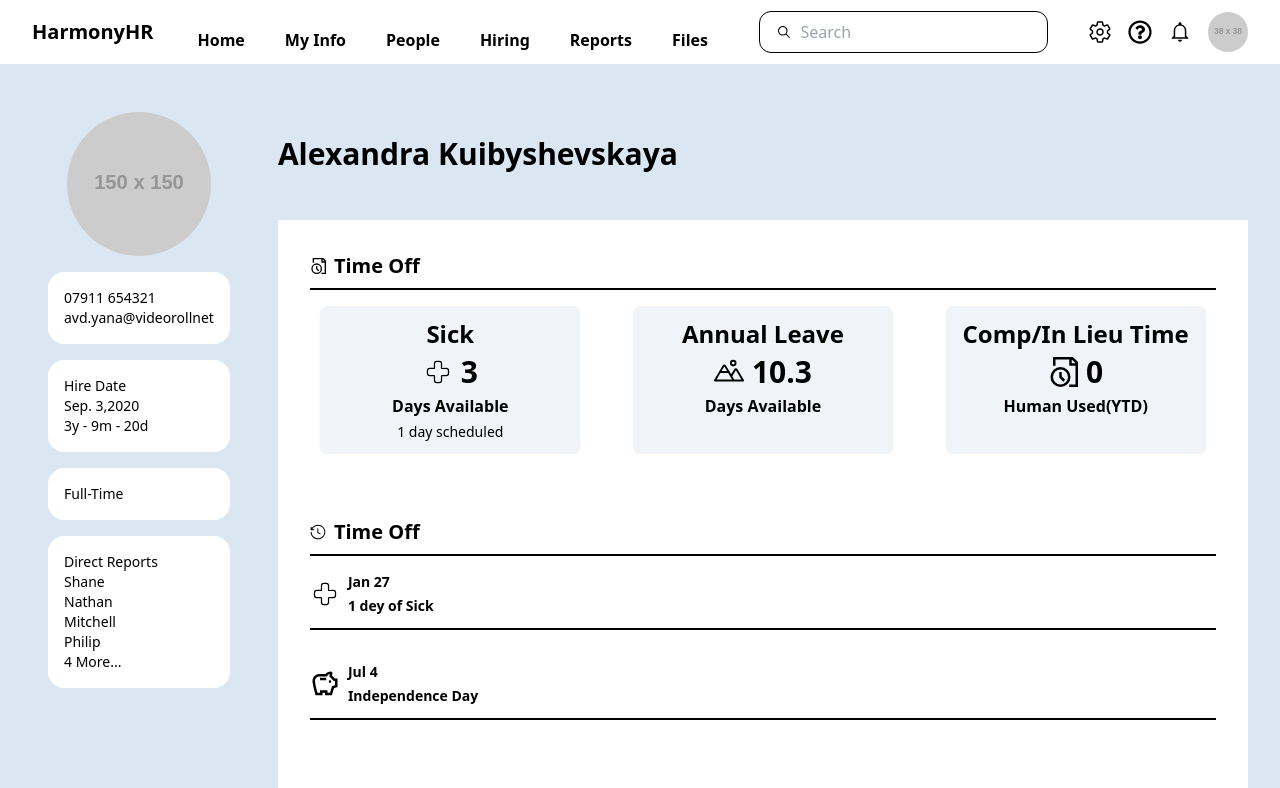
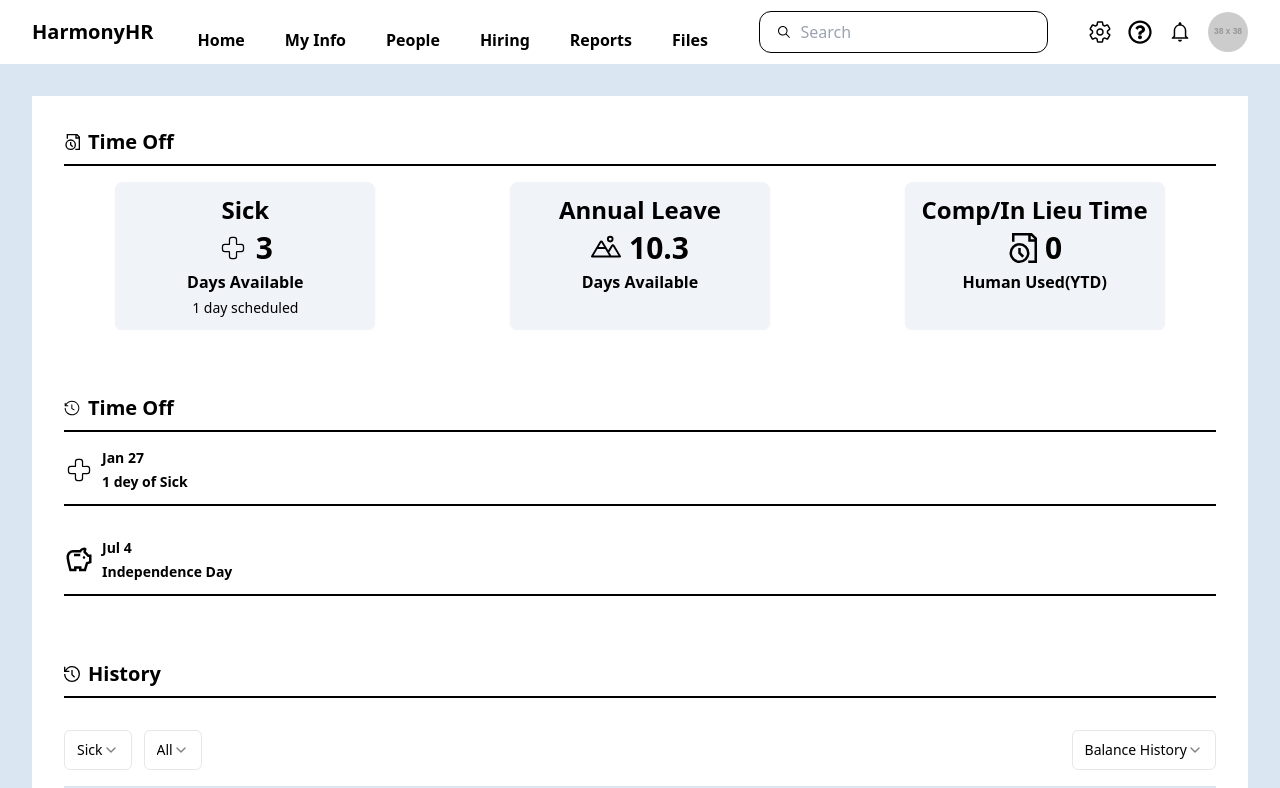
Before and after one commit to IvanOrlovsky/test-hr-tech, a Next.js app: page / in a window 1280 px wide. Shown: the top 788 px of the page. Built offline with nearby package versions, Linux system fonts and the light colour scheme.

Commit message:
Данные пользователя цепляются

```diff
--- a/src/app/page.tsx
+++ b/src/app/page.tsx
@@ -1,35 +1,31 @@
 "use client";
 
-import React from "react";
+import React, { useEffect, useState } from "react";
 import UserProfile from "../components/UserProfile/UserProfile";
 import ProfileHeader from "../components/ProfileHeader/ProfileHeader";
 import NavigationBar from "../components/NavigationBar/NavigationBar";
 import TimeOffSection from "../components/TimeOffSection/TimeOffSection";
 import HistorySection from "../components/HistorySection/HistorySection";
 import UpcomingTimeOff from "@/components/UpcomingTimeOff/UpcomingTimeOff";
+import { useUserProfile } from "@/hooks/useUserProfile";
 
-const user = {
-	name: "Alexandra Kuibyshevskaya",
-	profilePicture: "https://via.placeholder.com/150x150",
-	contacts: [
-		{ type: "phone", value: "07911 654321" },
-		{ type: "email", value: "avd.yana@videorollnet" },
-	],
-	hireDate: "Sep. 3,2020",
-	tenure: "3y - 9m - 20d",
+type UserProfile = {
+	name: string;
+	profilePicture: string;
+	contacts: { type: string; value: string }[];
+	hireDate: string;
+	tenure: string;
 	employmentDetails: {
-		position: "Full-Time",
-		department: "Operations",
-		location: "London, UK",
-	},
-	directReports: [
-		{ name: "Shane" },
-		{ name: "Nathan" },
-		{ name: "Mitchell" },
-		{ name: "Philip" },
-		{ name: "4 More..." },
-	],
+		position: string;
+		department: string;
+		location: string;
 	};
+	directReports: { name: string }[];
+};
+
+const Home: React.FC = () => {
+	const { data, loading, error } = useUserProfile();
+	const [user, setUser] = useState<UserProfile>();
 
 	const history = [
 		{
@@ -46,17 +42,37 @@
 			earnedDays: 3.0,
 			balance: 3.0,
 		},
-	// Add more history entries as needed
 	];
 
-const Home: React.FC = () => (
-	<div className="bg-[#DAE6F2]  min-h-screen">
+	useEffect(() => {
+		if (data && data.myProfile) {
+			setUser({
+				name: data.myProfile.name,
+				profilePicture: data.myProfile.avatar,
+				contacts: [{ type: "email", value: "user@example.com" }],
+				hireDate: "Sep. 3,2020",
+				tenure: "3y - 9m - 20d",
+				employmentDetails: {
+					position: "Full-Time",
+					department: "Operations",
+					location: "London, UK",
+				},
+				directReports: [],
+			});
+		}
+	}, [data]);
+
+	if (loading) return <div>Loading...</div>;
+	if (error) return <div>Error fetching profile data</div>;
+
+	return (
+		<div className="bg-[#DAE6F2] min-h-screen">
 			<NavigationBar />
 			<main className="p-8">
 				<div className="flex flex-col lg:flex-row gap-8">
-				<UserProfile user={user} />
+					{user && <UserProfile user={user} />}
 					<div className="flex flex-col gap-12 w-full">
-					<ProfileHeader title={user.name} />
+						{user && <ProfileHeader title={user.name} />}
 						<div className="flex flex-col gap-16 w-full bg-white p-8 ">
 							<TimeOffSection />
 							<UpcomingTimeOff />
@@ -67,5 +83,6 @@
 			</main>
 		</div>
 	);
+};
 
 export default Home;
--- /dev/null
+++ b/src/hooks/useUserProfile.ts
@@ -0,0 +1,27 @@
+import { gql, useQuery } from "@apollo/client";
+import useAuthStore from "@/store/authStore";
+
+const MY_PROFILE_QUERY = gql`
+	query {
+		myProfile {
+			id
+			name
+			avatar
+		}
+	}
+`;
+
+export const useUserProfile = () => {
+	const { token } = useAuthStore();
+
+	const { data, loading, error } = useQuery(MY_PROFILE_QUERY, {
+		context: {
+			headers: {
+				Authorization: `Bearer ${token}`,
+			},
+		},
+		skip: !token, // Не отправляем запрос, если нет токена
+	});
+
+	return { data, loading, error };
+};
```
Lines whose indentation alone changed are shown as unchanged.
